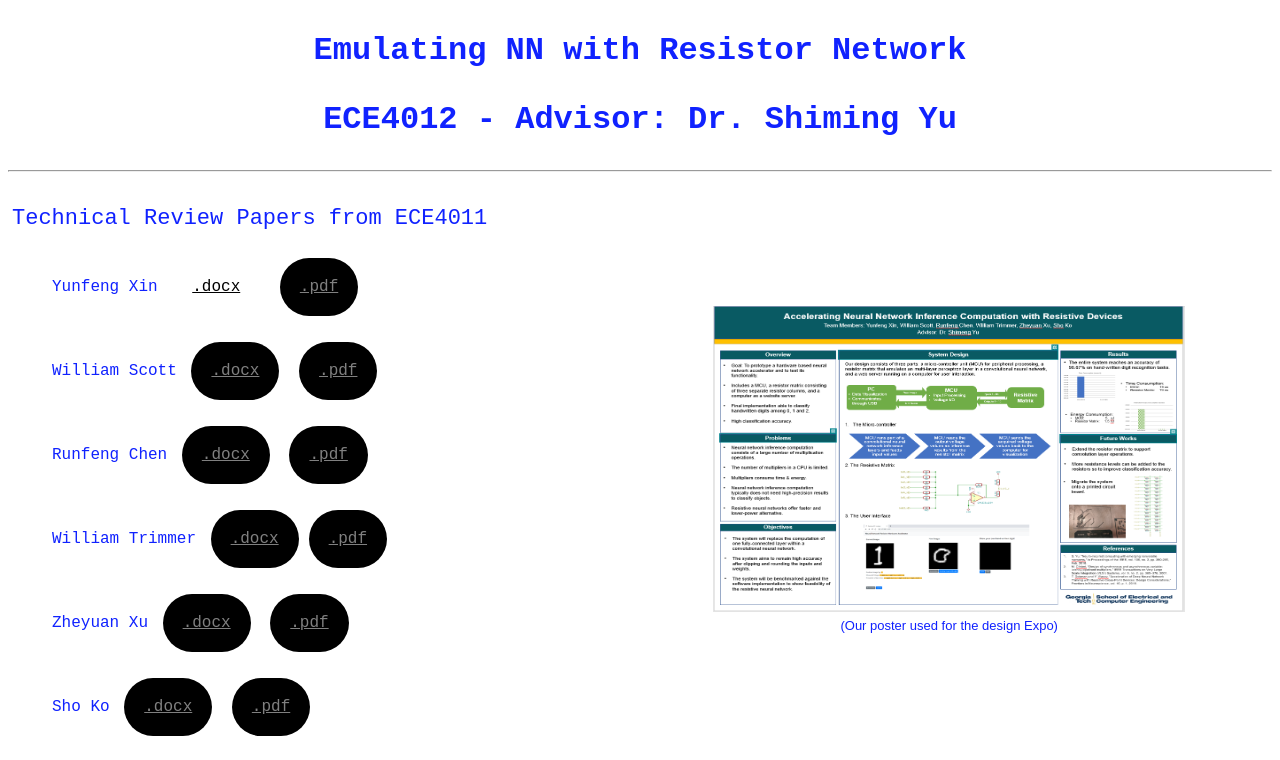
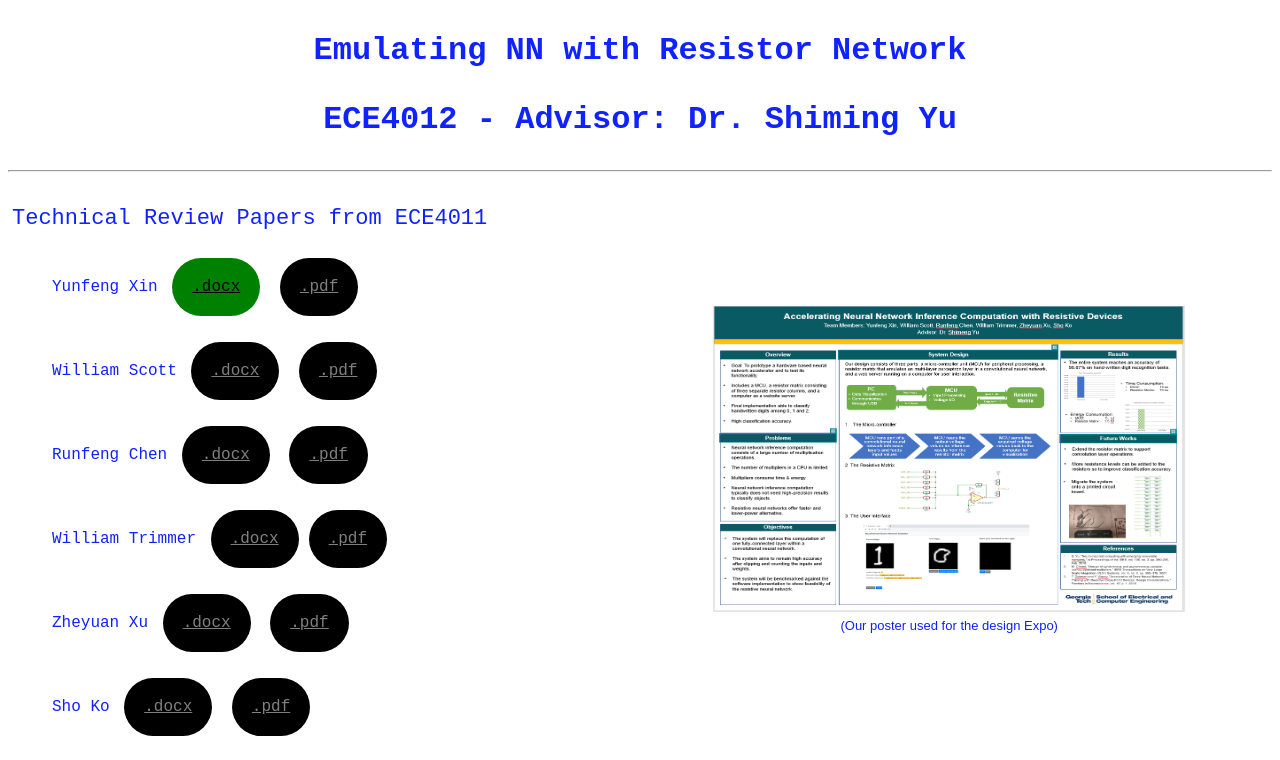
Before and after one commit to ZheyuanXu1124Connect/ZheyuanXu1124Connect.github.io, a PHP site: page / in a window 1280 px wide, with the pointer over the restyled element. Shown: the top 760 px of the page. Run offline with PHP 8.4, Linux system fonts and the light colour scheme.

Commit message:
Update styles.css

```diff
--- a/styles.css
+++ b/styles.css
@@ -30,6 +30,6 @@ body {
 }
 
 .tab:hover {
-	background-color: white;
+	background-color: green;
 	color: #000000;
 }
```
